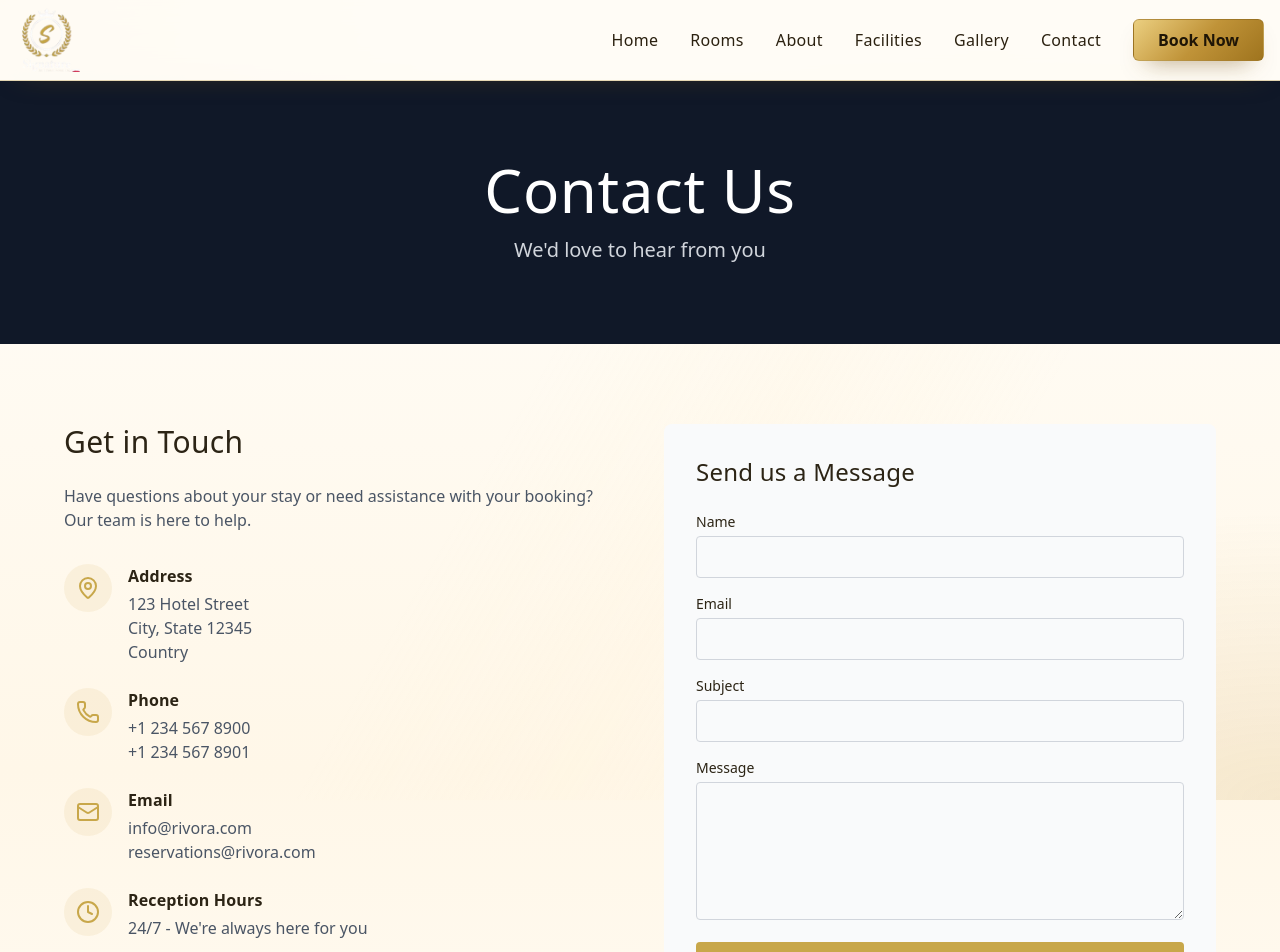
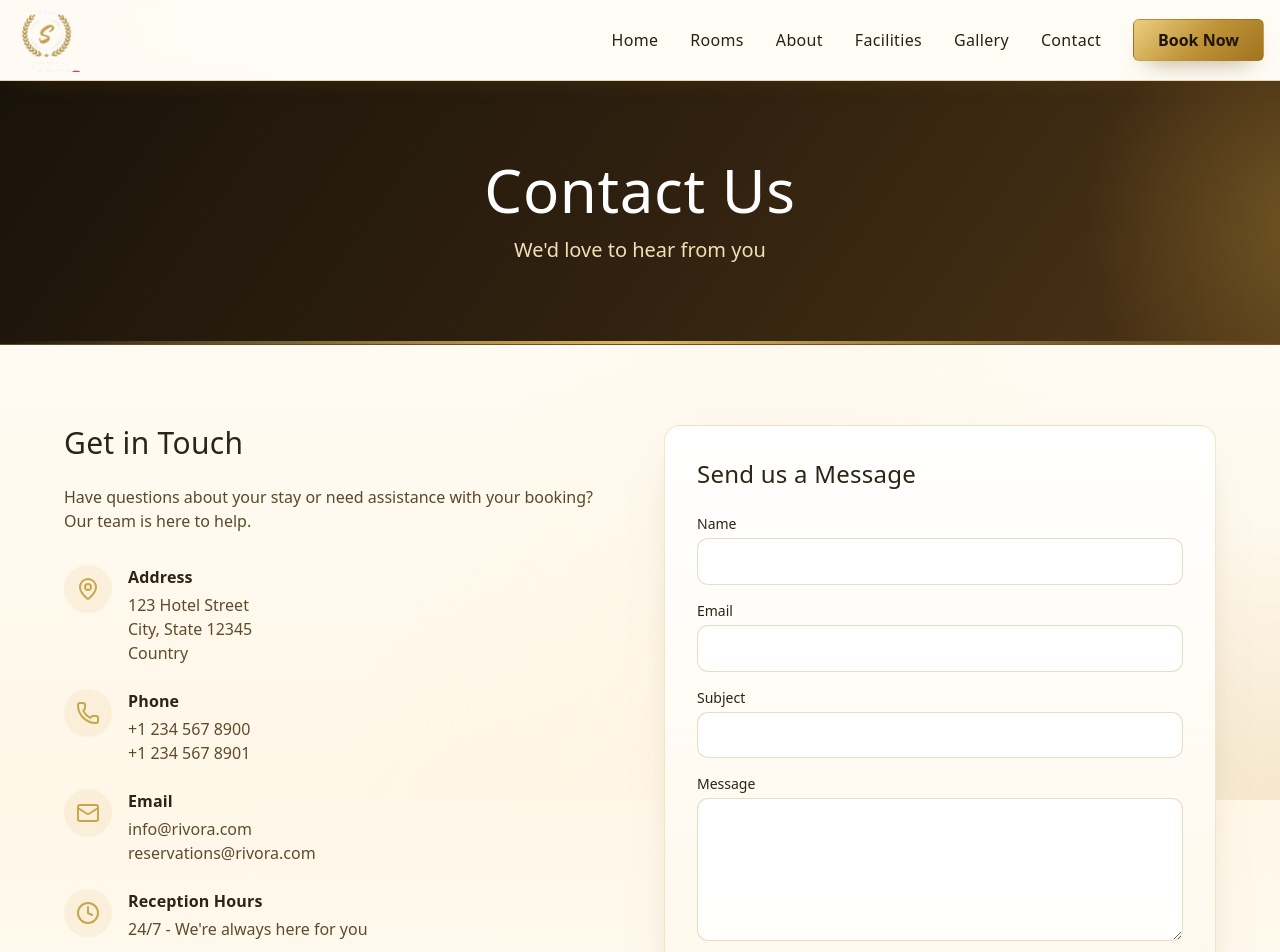
Before and after one commit to stephenmayowa112/signaturehotel, a Next.js app: page /contact in a window 1280 px wide. Shown: the top 952 px of the page. Built offline with nearby package versions, Linux system fonts and the light colour scheme.

Commit message:
Refactor styling across multiple components to enhance visual consistency and user experience

```diff
--- a/app/booking-confirmation/[id]/page.tsx
+++ b/app/booking-confirmation/[id]/page.tsx
@@ -39,10 +39,10 @@ export default async function BookingConfirmationPage({ params }: PageProps) {
     <>
       <Header />
 
-      <main className="min-h-screen bg-gray-50 py-12 px-4">
+      <main className="min-h-screen luxury-soft-section py-12 px-4">
         <div className="container mx-auto max-w-3xl">
           {/* Success Header */}
-          <div className="bg-white rounded-lg shadow-lg p-8 mb-6 text-center animate-fade-in-up">
+          <div className="luxury-card p-8 mb-6 text-center animate-fade-in-up">
             <div className="inline-flex items-center justify-center w-20 h-20 bg-green-100 rounded-full mb-4">
               <CheckCircle className="text-green-600" size={48} />
             </div>
@@ -58,7 +58,7 @@ export default async function BookingConfirmationPage({ params }: PageProps) {
           </div>
 
           {/* Booking Details */}
-          <div className="bg-white rounded-lg shadow-lg p-8 mb-6 animate-fade-in-up animate-delay-200">
+          <div className="luxury-card p-8 mb-6 animate-fade-in-up animate-delay-200">
             <h2 className="text-2xl font-gilda mb-6 text-gray-900">Booking Details</h2>
 
             <div className="space-y-4">
@@ -128,7 +128,7 @@ export default async function BookingConfirmationPage({ params }: PageProps) {
               )}
 
               {/* Price Breakdown */}
-              <div className="bg-gray-50 p-4 rounded-lg">
+              <div className="luxury-soft-section border border-primary/25 p-4 rounded-lg">
                 <div className="flex justify-between mb-2">
                   <span className="text-gray-600">
                     {formatCurrency(booking.rooms.price_per_night)} × {nights} night{nights > 1 ? 's' : ''}
@@ -159,13 +159,13 @@ export default async function BookingConfirmationPage({ params }: PageProps) {
           <div className="flex flex-col sm:flex-row gap-4 animate-fade-in-up animate-delay-600">
             <Link
               href="/"
-              className="flex-1 text-center bg-white border-2 border-primary text-primary px-6 py-3 rounded font-semibold hover:bg-primary hover:text-white transition-all duration-300"
+              className="flex-1 text-center luxury-button-light px-6 py-3 rounded-md font-semibold transition-all duration-300"
             >
               Back to Home
             </Link>
             <Link
               href="/rooms"
-              className="flex-1 text-center bg-primary text-white px-6 py-3 rounded font-semibold hover:bg-opacity-90 transition-all duration-300"
+              className="flex-1 text-center luxury-button px-6 py-3 rounded-md font-semibold transition-all duration-300"
             >
               Book Another Room
             </Link>
--- a/app/contact/page.tsx
+++ b/app/contact/page.tsx
@@ -9,12 +9,12 @@ export default function ContactPage() {
 
       <main className="pt-20">
         {/* Page Header */}
-        <section className="bg-gray-900 text-white py-20 px-4">
+        <section className="luxury-page-header text-white py-20 px-4">
           <div className="container mx-auto max-w-6xl text-center">
             <h1 className="text-5xl md:text-6xl font-gilda mb-4">
               Contact Us
             </h1>
-            <p className="text-xl text-gray-300">
+            <p className="text-xl text-[#f1dfb8]">
               We'd love to hear from you
             </p>
           </div>
@@ -27,7 +27,7 @@ export default function ContactPage() {
               {/* Contact Info */}
               <div>
                 <h2 className="text-3xl font-gilda mb-6">Get in Touch</h2>
-                <p className="text-gray-600 mb-8">
+                <p className="text-[#5a482a] mb-8">
                   Have questions about your stay or need assistance with your booking? Our team is here to help.
                 </p>
 
@@ -38,7 +38,7 @@ export default function ContactPage() {
                     </div>
                     <div>
                       <h3 className="font-semibold mb-1">Address</h3>
-                      <p className="text-gray-600">
+                      <p className="text-[#5f4b2b]">
                         123 Hotel Street<br />
                         City, State 12345<br />
                         Country
@@ -52,8 +52,8 @@ export default function ContactPage() {
                     </div>
                     <div>
                       <h3 className="font-semibold mb-1">Phone</h3>
-                      <p className="text-gray-600">+1 234 567 8900</p>
-                      <p className="text-gray-600">+1 234 567 8901</p>
+                      <p className="text-[#5f4b2b]">+1 234 567 8900</p>
+                      <p className="text-[#5f4b2b]">+1 234 567 8901</p>
                     </div>
                   </div>
 
@@ -63,8 +63,8 @@ export default function ContactPage() {
                     </div>
                     <div>
                       <h3 className="font-semibold mb-1">Email</h3>
-                      <p className="text-gray-600">info@rivora.com</p>
-                      <p className="text-gray-600">reservations@rivora.com</p>
+                      <p className="text-[#5f4b2b]">info@rivora.com</p>
+                      <p className="text-[#5f4b2b]">reservations@rivora.com</p>
                     </div>
                   </div>
 
@@ -74,14 +74,14 @@ export default function ContactPage() {
                     </div>
                     <div>
                       <h3 className="font-semibold mb-1">Reception Hours</h3>
-                      <p className="text-gray-600">24/7 - We're always here for you</p>
+                      <p className="text-[#5f4b2b]">24/7 - We're always here for you</p>
                     </div>
                   </div>
                 </div>
               </div>
 
               {/* Contact Form */}
-              <div className="bg-gray-50 p-8 rounded-lg">
+              <div className="luxury-card p-8">
                 <h2 className="text-2xl font-gilda mb-6">Send us a Message</h2>
                 <form className="space-y-4">
                   <div>
@@ -89,7 +89,7 @@ export default function ContactPage() {
                     <input
                       type="text"
                       required
-                      className="w-full px-3 py-2 border border-gray-300 rounded focus:outline-none focus:ring-2 focus:ring-primary"
+                      className="luxury-input"
                     />
                   </div>
 
@@ -98,7 +98,7 @@ export default function ContactPage() {
                     <input
                       type="email"
                       required
-                      className="w-full px-3 py-2 border border-gray-300 rounded focus:outline-none focus:ring-2 focus:ring-primary"
+                      className="luxury-input"
                     />
                   </div>
 
@@ -107,7 +107,7 @@ export default function ContactPage() {
                     <input
                       type="text"
                       required
-                      className="w-full px-3 py-2 border border-gray-300 rounded focus:outline-none focus:ring-2 focus:ring-primary"
+                      className="luxury-input"
                     />
                   </div>
 
@@ -116,13 +116,13 @@ export default function ContactPage() {
                     <textarea
                       rows={5}
                       required
-                      className="w-full px-3 py-2 border border-gray-300 rounded focus:outline-none focus:ring-2 focus:ring-primary"
+                      className="luxury-input"
                     />
                   </div>
 
                   <button
                     type="submit"
-                    className="w-full bg-primary text-white py-3 rounded font-semibold hover:bg-opacity-90 transition"
+                    className="w-full luxury-button py-3 rounded-md font-semibold transition"
                   >
                     Send Message
                   </button>
--- a/app/gallery/page.tsx
+++ b/app/gallery/page.tsx
@@ -10,12 +10,12 @@ export default function GalleryPage() {
 
       <main className="pt-20">
         {/* Page Header */}
-        <section className="bg-gray-900 text-white py-20 px-4">
+        <section className="luxury-page-header text-white py-20 px-4">
           <div className="container mx-auto max-w-6xl text-center">
             <h1 className="text-5xl md:text-6xl font-gilda mb-4">
               Gallery
             </h1>
-            <p className="text-xl text-gray-300">
+            <p className="text-xl text-[#f1dfb8]">
               Explore our beautiful hotel through images
             </p>
           </div>
@@ -28,7 +28,7 @@ export default function GalleryPage() {
               {galleryImages.map((num, index) => (
                 <div
                   key={num}
-                  className={`relative h-80 overflow-hidden rounded-lg group cursor-pointer hover-lift animate-fade-in-up`}
+                  className={`relative h-80 overflow-hidden rounded-xl group cursor-pointer hover-lift animate-fade-in-up border border-primary/30 shadow-[0_18px_36px_-24px_rgba(116,79,12,0.45)]`}
                   style={{ animationDelay: `${index * 0.1}s` }}
                 >
                   <img
--- a/app/rooms/page.tsx
+++ b/app/rooms/page.tsx
@@ -18,12 +18,12 @@ export default async function RoomsPage() {
 
       <main className="pt-20">
         {/* Page Header */}
-        <section className="bg-gray-900 text-white py-20 px-4">
+        <section className="luxury-page-header text-white py-20 px-4">
           <div className="container mx-auto max-w-6xl text-center">
             <h1 className="text-5xl md:text-6xl font-gilda mb-4">
               Our Rooms & Suites
             </h1>
-            <p className="text-xl text-gray-300">
+            <p className="text-xl text-[#f1dfb8]">
               From Signature Superior to Business Class - Choose your perfect accommodation
             </p>
           </div>
```
Also changed, not shown: app/rooms/[id]/page.tsx (+11 -11 lines), components/BookingForm.tsx (+10 -10 lines), components/RoomCard.tsx (+9 -9 lines).
